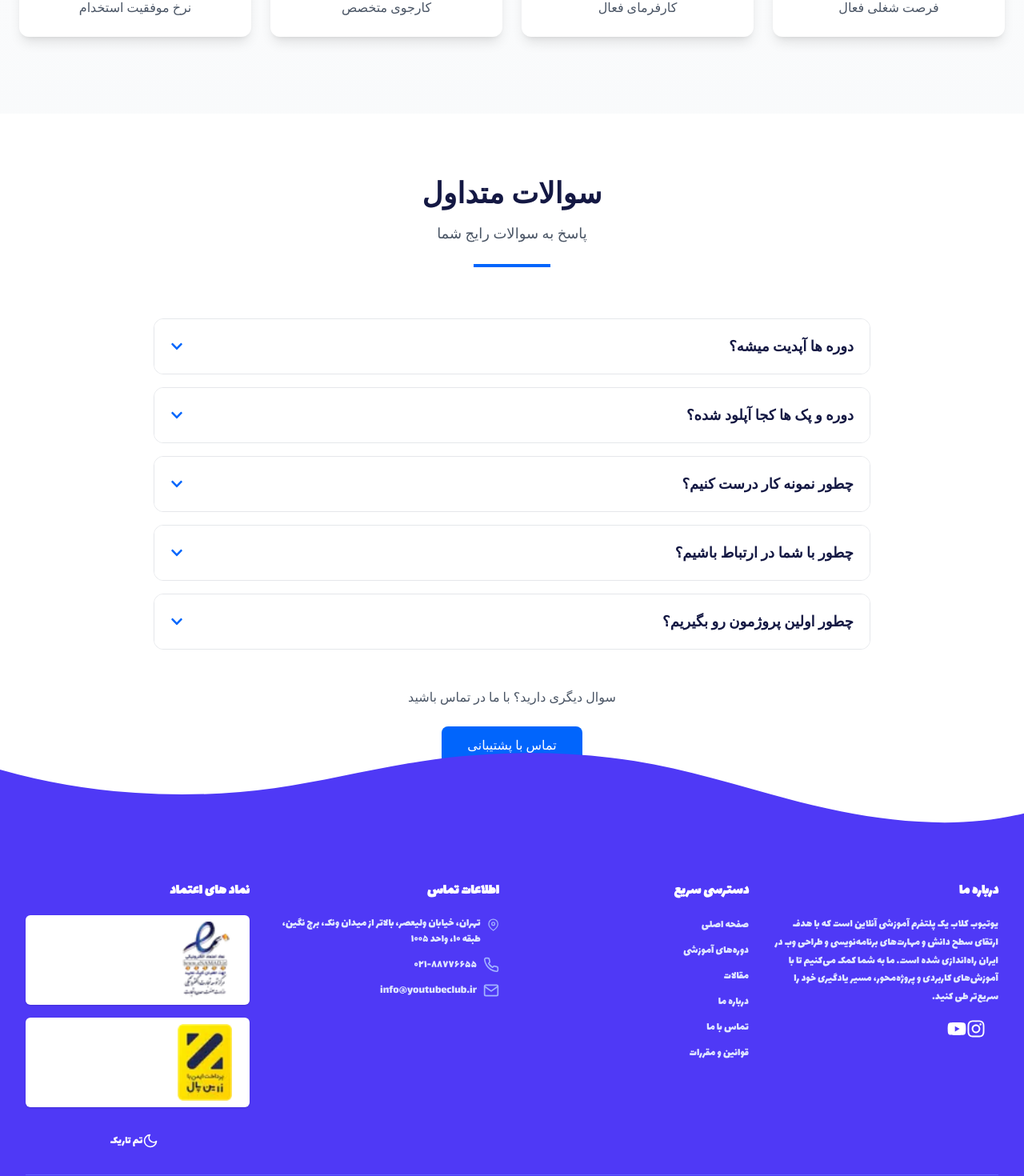
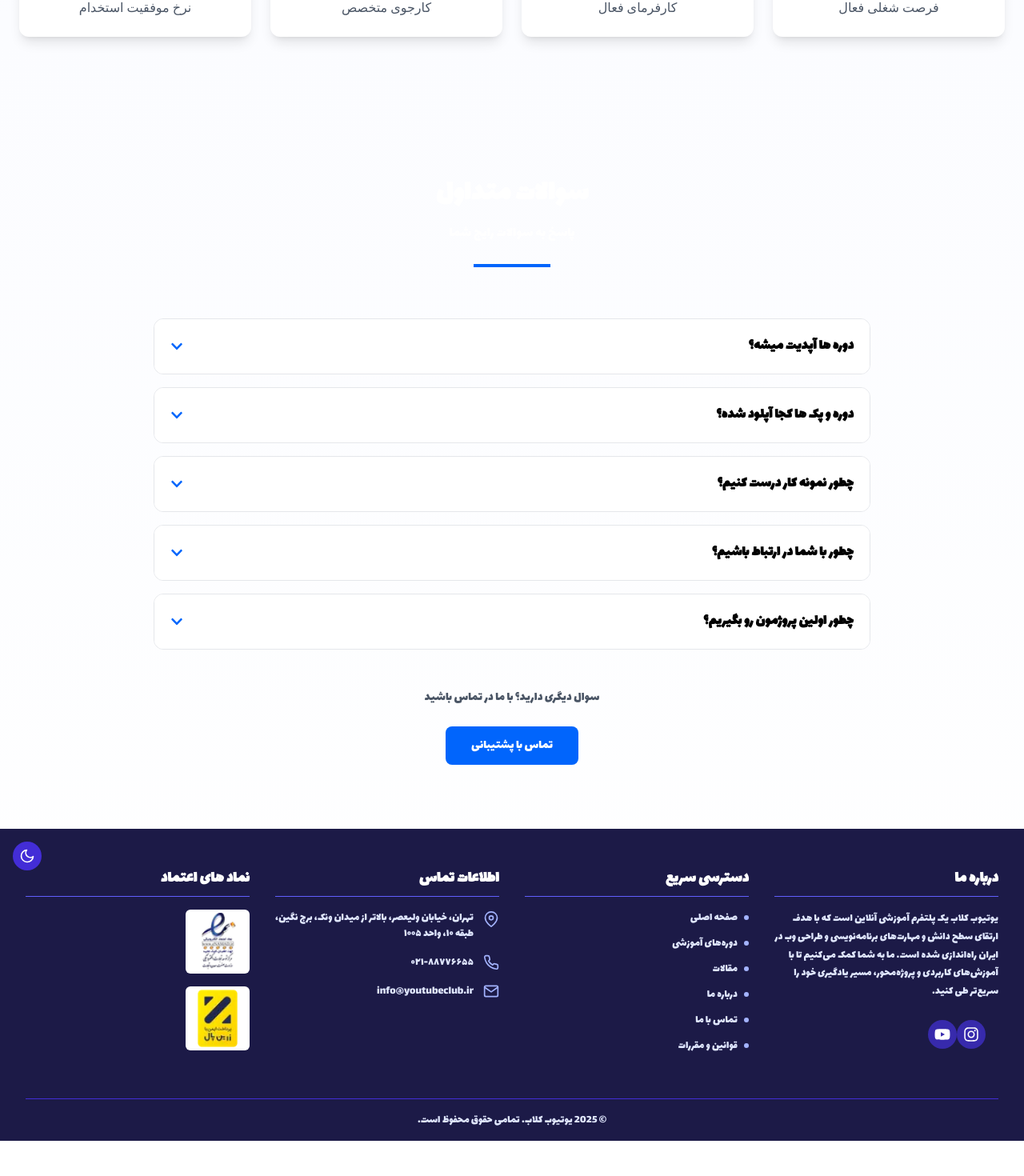
Before and after one commit to Masoud2025/YTC-CLUB, a Next.js app: page / in a window 1280 px wide. Shown: the part 4591-6061 px from the top of the page at 80% size. After the commit the page ends 6017 px from the top, so only its background shows below. Built offline with nearby package versions, Linux system fonts and the light colour scheme.

Commit message:
Modify colors

```diff
--- a/src/app/components/layout/Footer.tsx
+++ b/src/app/components/layout/Footer.tsx
@@ -25,34 +25,32 @@ const Footer: React.FC = () => {
   };
 
   return (
-    <footer className="w-full mt-auto relative" dir="rtl">
-      {/* Wavy Shape Divider */}
-      <div className="absolute top-0 left-0 w-full overflow-hidden leading-0 transform -translate-y-full">
-        <svg
-          xmlns="http://www.w3.org/2000/svg"
-          viewBox="0 0 1200 120"
-          preserveAspectRatio="none"
-          className="w-full h-16 md:h-24"
+    <footer className="w-full mt-auto relative bg-blue-400" dir="rtl">
+      {/* Theme Toggle - Moved to top for better visibility */}
+      <div className="absolute top-4 left-4 z-10">
+        <button
+          onClick={toggleTheme}
+          className="p-2 rounded-full bg-indigo-700 text-white hover:bg-indigo-600 transition-colors duration-200 flex items-center justify-center"
+          aria-label={theme === 'dark' ? 'روشن کردن تم' : 'تاریک کردن تم'}
         >
-          <path
-            d="M985.66,92.83C906.67,72,823.78,31,743.84,14.19c-82.26-17.34-168.06-16.33-250.45.39-57.84,11.73-114,31.07-172,41.86A600.21,600.21,0,0,1,0,27.35V120H1200V95.8C1132.19,118.92,1055.71,111.31,985.66,92.83Z"
-            className={theme === 'dark' ? 'fill-indigo-900' : 'fill-indigo-600'}
-          ></path>
-        </svg>
+          {theme === 'dark' ? (
+            <FiSun className="h-5 w-5" />
+          ) : (
+            <FiMoon className="h-5 w-5" />
+          )}
+        </button>
       </div>
 
       {/* Footer Content */}
-      <div
-        className={`pt-16 ${
-          theme === 'dark' ? 'bg-indigo-900' : 'bg-indigo-600'
-        } text-white`}
-      >
+      <div className="pt-12 text-white" style={{ backgroundColor: '#1C1A47' }}>
         <div className="max-w-7xl mx-auto px-4 sm:px-6 lg:px-8">
-          <div className="grid grid-cols-1 md:grid-cols-2 lg:grid-cols-4 gap-8 pb-8">
+          <div className="grid grid-cols-1 md:grid-cols-2 lg:grid-cols-4 gap-x-8 gap-y-12 pb-10">
             {/* Column 1: About Us */}
             <div>
-              <h3 className="text-lg font-bold text-white mb-4">درباره ما</h3>
-              <p className="text-indigo-100 mb-4 text-sm leading-relaxed">
+              <h3 className="text-xl font-bold text-white mb-4 border-b border-indigo-500 pb-2">
+                درباره ما
+              </h3>
+              <p className="text-indigo-100 mb-6 text-sm leading-relaxed">
                 یوتیوب کلاب یک پلتفرم آموزشی آنلاین است که با هدف ارتقای سطح
                 دانش و مهارت‌های برنامه‌نویسی و طراحی وب در ایران راه‌اندازی شده
                 است. ما به شما کمک می‌کنیم تا با آموزش‌های کاربردی و پروژه‌محور،
@@ -63,27 +61,29 @@ const Footer: React.FC = () => {
                   href="https://instagram.com/youtubeclub"
                   target="_blank"
                   rel="noopener noreferrer"
-                  className="text-white hover:text-pink-300 transition-colors"
+                  className="text-white hover:text-pink-300 transition-colors p-2 bg-indigo-800 rounded-full"
                   aria-label="Instagram"
                 >
-                  <FaInstagram className="h-6 w-6" />
+                  <FaInstagram className="h-5 w-5" />
                 </Link>
                 <Link
                   href="https://youtube.com/youtubeclub"
                   target="_blank"
                   rel="noopener noreferrer"
-                  className="text-white hover:text-red-300 transition-colors"
+                  className="text-white hover:text-red-300 transition-colors p-2 bg-indigo-800 rounded-full"
                   aria-label="YouTube"
                 >
-                  <FaYoutube className="h-6 w-6" />
+                  <FaYoutube className="h-5 w-5" />
                 </Link>
               </div>
             </div>
 
             {/* Column 2: Quick Links */}
             <div>
-              <h3 className="text-lg font-bold text-white mb-4">دسترسی سریع</h3>
-              <ul className="space-y-2">
+              <h3 className="text-xl font-bold text-white mb-4 border-b border-indigo-500 pb-2">
+                دسترسی سریع
+              </h3>
+              <ul className="space-y-3">
                 {[
                   { name: 'صفحه اصلی', href: '/' },
                   { name: 'دوره‌های آموزشی', href: '/courses' },
@@ -95,8 +95,9 @@ const Footer: React.FC = () => {
                   <li key={index}>
                     <Link
                       href={link.href}
-                      className="text-indigo-100 hover:text-white transition-colors text-sm"
+                      className="text-indigo-100 hover:text-white transition-colors text-sm flex items-center"
                     >
+                      <span className="inline-block w-1.5 h-1.5 bg-indigo-300 rounded-full ml-2"></span>
                       {link.name}
                     </Link>
                   </li>
@@ -106,19 +107,19 @@ const Footer: React.FC = () => {
 
             {/* Column 3: Contact Info */}
             <div>
-              <h3 className="text-lg font-bold text-white mb-4">
+              <h3 className="text-xl font-bold text-white mb-4 border-b border-indigo-500 pb-2">
                 اطلاعات تماس
               </h3>
-              <ul className="space-y-3">
+              <ul className="space-y-4">
                 <li className="flex items-start">
-                  <FiMapPin className="h-5 w-5 text-indigo-300 mt-0.5 ml-2" />
+                  <FiMapPin className="h-5 w-5 text-indigo-300 mt-0.5 ml-3 flex-shrink-0" />
                   <span className="text-indigo-100 text-sm">
                     تهران، خیابان ولیعصر، بالاتر از میدان ونک، برج نگین، طبقه
                     ۱۰، واحد ۱۰۰۵
                   </span>
                 </li>
                 <li className="flex items-center">
-                  <FiPhone className="h-5 w-5 text-indigo-300 ml-2" />
+                  <FiPhone className="h-5 w-5 text-indigo-300 ml-3 flex-shrink-0" />
                   <Link
                     href="tel:+982188776655"
                     className="text-indigo-100 hover:text-white transition-colors text-sm"
@@ -127,7 +128,7 @@ const Footer: React.FC = () => {
                   </Link>
                 </li>
                 <li className="flex items-center">
-                  <FiMail className="h-5 w-5 text-indigo-300 ml-2" />
+                  <FiMail className="h-5 w-5 text-indigo-300 ml-3 flex-shrink-0" />
                   <Link
                     href="mailto:info@youtubeclub.ir"
                     className="text-indigo-100 hover:text-white transition-colors text-sm"
@@ -138,76 +139,59 @@ const Footer: React.FC = () => {
               </ul>
             </div>
 
-            {/* Column 4: Trust Badges */}
+            {/* Column 4: Trust Badges - UPDATED with centered images on white background */}
             <div>
-              <h3 className="text-lg font-bold text-white mb-4">
+              <h3 className="text-xl font-bold text-white mb-4 border-b border-indigo-500 pb-2">
                 نماد های اعتماد
               </h3>
-              <div className="flex flex-col space-y-4">
-                {/* Enamad Logo */}
+              <div className="flex flex-row md:flex-col gap-4">
+                {/* Enamad Logo - Centered on white background */}
                 <Link
                   href="https://enamad.ir/verify.aspx?id=123456"
                   target="_blank"
                   rel="noopener noreferrer"
-                  className="inline-block bg-white p-2 rounded-md shadow-sm hover:shadow-md transition-shadow"
+                  className="inline-block"
                   aria-label="نماد اعتماد الکترونیکی"
                 >
-                  <div className="relative h-24 w-24">
+                  <div className="bg-white rounded-md p-1 w-16 h-16 md:w-20 md:h-20 flex items-center justify-center">
+                    <div className="relative w-14 h-14 md:w-18 md:h-18">
                       <Image
                         src="/enamadLogo.webp"
                         alt="نماد اعتماد الکترونیکی"
                         fill
-                      sizes="96px"
+                        sizes="(max-width: 768px) 56px, 72px"
                         className="object-contain"
                       />
                     </div>
+                  </div>
                 </Link>
 
-                {/* ZarinPal Logo */}
+                {/* ZarinPal Logo - Centered on white background */}
                 <Link
                   href="https://www.zarinpal.com/trustlogo/123456"
                   target="_blank"
                   rel="noopener noreferrer"
-                  className="inline-block bg-white p-2 rounded-md shadow-sm hover:shadow-md transition-shadow"
+                  className="inline-block"
                   aria-label="درگاه پرداخت زرین‌پال"
                 >
-                  <div className="relative h-24 w-24">
+                  <div className="bg-white rounded-md p-1 w-16 h-16 md:w-20 md:h-20 flex items-center justify-center">
+                    <div className="relative w-14 h-14 md:w-18 md:h-18">
                       <Image
                         src="/zarinpal-1.webp"
                         alt="درگاه پرداخت زرین‌پال"
                         fill
-                      sizes="96px"
+                        sizes="(max-width: 768px) 56px, 72px"
                         className="object-contain"
                       />
                     </div>
+                  </div>
                 </Link>
-
-                {/* Theme Toggle Button */}
-                <button
-                  onClick={toggleTheme}
-                  className="flex items-center justify-center space-x-2 space-x-reverse mt-4 text-white hover:text-indigo-200 transition-colors"
-                  aria-label={
-                    theme === 'dark' ? 'روشن کردن تم' : 'تاریک کردن تم'
-                  }
-                >
-                  {theme === 'dark' ? (
-                    <>
-                      <FiSun className="h-5 w-5" />
-                      <span className="text-sm">تم روشن</span>
-                    </>
-                  ) : (
-                    <>
-                      <FiMoon className="h-5 w-5" />
-                      <span className="text-sm">تم تاریک</span>
-                    </>
-                  )}
-                </button>
               </div>
             </div>
           </div>
 
           {/* Bottom Bar */}
-          <div className="py-6 border-t border-indigo-500 dark:border-indigo-800">
+          <div className="py-4 border-t border-indigo-700 mt-4">
             <p className="text-center text-sm text-indigo-100">
               © {new Date().getFullYear()} یوتیوب کلاب. تمامی حقوق محفوظ است.
             </p>
--- a/src/app/components/ui/FAQ.tsx
+++ b/src/app/components/ui/FAQ.tsx
@@ -48,13 +48,11 @@ const FAQ: React.FC = () => {
   };
 
   return (
-    <section className="py-20 px-6 bg-white font-[vazir]" dir="rtl">
+    <section className="py-20 px-6  " dir="rtl">
       <div className="max-w-4xl mx-auto">
         <div className="text-center mb-16">
-          <h2 className="text-4xl font-bold mb-4 text-[#141843]">
-            سوالات متداول
-          </h2>
-          <p className="text-lg text-gray-600">پاسخ به سوالات رایج شما</p>
+          <h2 className="text-4xl font-bold mb-4 text-white">سوالات متداول</h2>
+          <p className="text-lg text-white">پاسخ به سوالات رایج شما</p>
           <div className="w-24 h-1 bg-[#0165FC] mx-auto mt-6"></div>
         </div>
 
@@ -72,7 +70,7 @@ const FAQ: React.FC = () => {
                 className={`w-full text-right p-5 flex justify-between items-center transition-colors ${
                   openQuestion === item.id
                     ? 'bg-[#141843] text-white'
-                    : 'bg-white text-[#141843] hover:bg-gray-50'
+                    : 'bg-white text-black hover:bg-gray-50'
                 }`}
               >
                 <span className="font-bold text-lg">{item.question}</span>
--- a/src/app/components/ui/JobMarkectPlace.tsx
+++ b/src/app/components/ui/JobMarkectPlace.tsx
@@ -25,11 +25,7 @@ const JobMarketplace: React.FC = () => {
   };
 
   return (
-    <section
-      ref={containerRef}
-      className="py-24 px-6 bg-gradient-to-b from-white to-gray-50 font-[vazir]"
-      dir="rtl"
-    >
+    <section ref={containerRef} className="py-24 px-6 font-[vazir]" dir="rtl">
       <motion.div
         initial={{ opacity: 0, y: -30 }}
         animate={
@@ -38,10 +34,10 @@ const JobMarketplace: React.FC = () => {
         transition={{ duration: 0.8 }}
         className="text-center mb-16 max-w-3xl mx-auto"
       >
-        <h2 className="text-4xl font-bold mb-6 text-[#141843]">
+        <h2 className="text-4xl font-bold mb-6 text-white">
           بازار کار یوتیوب کلاب
         </h2>
-        <p className="text-lg text-gray-600">
+        <p className="text-lg text-white">
           فرصت‌های شغلی مرتبط با تولید محتوا و یوتیوب را در اینجا پیدا کنید یا
           آگهی استخدام خود را ثبت کنید
         </p>
```
Lines whose indentation alone changed are shown as unchanged.
